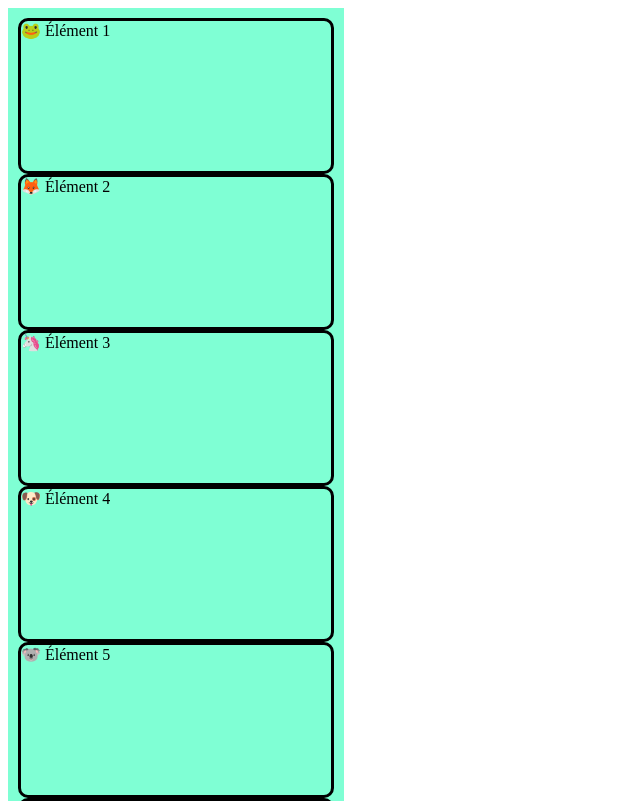
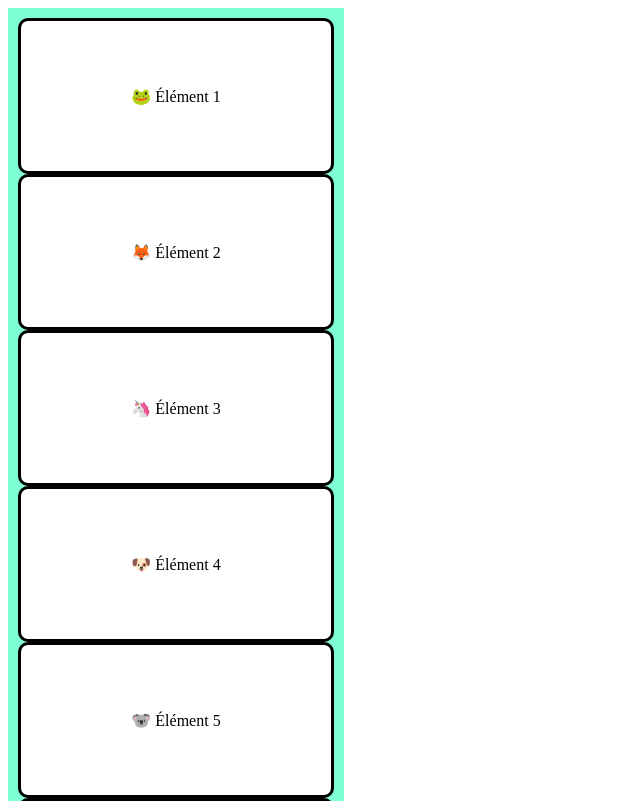
Before and after one commit to RodrigueCalimia/support-code-cours-css-grids, a plain HTML site: page index.html in a window 1280 px wide. Shown: the top 801 px of the page, without its empty margins (0-640 px from the left). Drawn offline with Linux system fonts and the light colour scheme.

Commit message:
amélioration de la mise en forme du contenu des box

```diff
--- a/style-default.css
+++ b/style-default.css
@@ -8,4 +8,8 @@
     height: 150px;
     border-radius: 10px;
     border: 3px solid black;
+    background-color: white;
+    display: flex;
+    align-items: center;
+    justify-content: center;
 }
```
